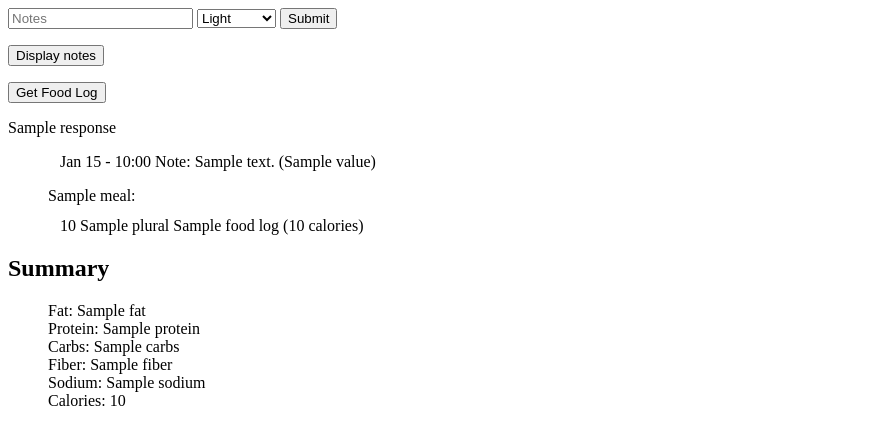
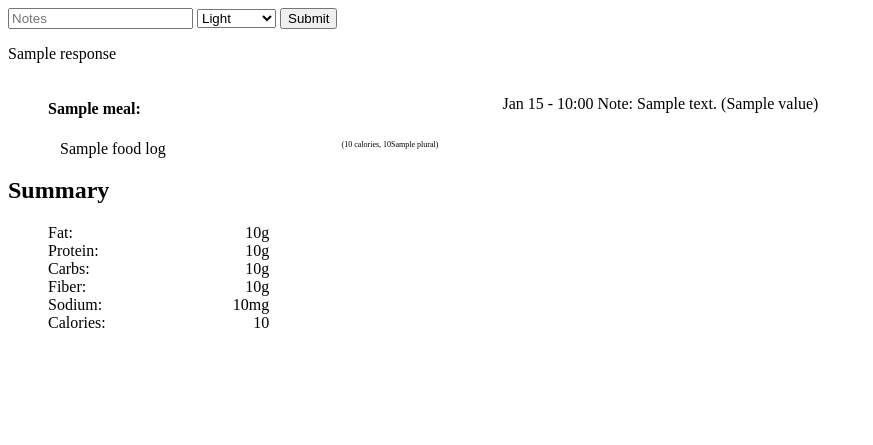
Before and after one commit to chrispouliot/fitbit-note-merger, a Flask app: template templates/index.html in a window 1280 px wide. Shown: the top 445 px of the page, without its empty margins (0-873 px from the left). Run offline with Flask 2, Linux system fonts and the light colour scheme; the template is opened without the code that fills it: most values are stand-ins (such as "Sample title", 1, 10 or a date in 2020).

Commit message:
Display food log and notes side by side, and on page load

```diff
--- a/app.py
+++ b/app.py
@@ -15,13 +15,15 @@ def error(error):
 def index():
     if 'user_id' not in session:
         return redirect(get_authorize_url())
-    return render_template('index.html')
+    food_log = get_food_log(session.get('user_id'))
+    notes = Note.list_notes()
+    return render_template('index.html', food=food_log, notes=notes)
 
 
 @app.route('/auth_callback')
 def auth_callback():
     session['user_id'] = complete_auth(request.args.get('code'))
-    return render_template('index.html')
+    return redirect('/')
 
 
 @app.route('/note', methods=['POST'])
@@ -35,18 +37,12 @@ def create_note():
             return render_template('index.html', response="Invalid classifier")
 
     Note.create_note(text, classifier)
-    return render_template('index.html', response="Note created")
-
-
-@app.route('/note')
-def list_notes():
-    return render_template('index.html', response="Retrieved notes", notes=Note.list_notes())
+    return redirect('/')
 
 
 @app.route('/food')
 def list_food():
-    food_log = get_food_log(session.get('user_id'))
-    return render_template('index.html', response="Retrieved food log", food=food_log)
+    return redirect('/')
 
 
 if __name__ == "__main__":
--- a/templates/index.html
+++ b/templates/index.html
@@ -15,43 +15,48 @@
       <button type="submit">Submit</button>
     </form>
 
-    <form action="/note" method="get">
-      <input type="submit" value="Display notes">
-    </form>
-
-    <form action="/food" method = "get">
-      <input type="submit" name="food_log" value="Get Food Log" />
-    </form>
-
     {% if response %}
       <p>{{response}}</p>
     {% endif %}
 
-    <ul style="list-style: none;">
-    {% for note in notes %}
-      <li style="margin: 0.75em;">{{note.created_date.strftime('%b %d - %I:%M %Z')}} Note: {{note.text}} ({{note.classifier.value}})</li>
-    {% endfor %}
-    </ul>
-
-    {% if food %}
+    <div style="display: flex;">
+      <div style="flex: 1;">
         <ul style="list-style: none;">
         {% for meal, food_logs in food.meals.items() %}
-        <li>{{meal}}:</li>
+          <li><h4>{{meal}}:</h4></li>
           {% for food_log in food_logs %}
-          <li style="margin: 0.75em;">{{food_log.unit['amount']}} {{food_log.unit['plural']}} {{food_log.name}} ({{food_log.calories}} calories)</li>
+            <li style="margin: 0.75em;">{{food_log.name}} <span style="font-size: 50%;float: right;">({{food_log.calories}} calories, {{food_log.unit['amount']}}{{food_log.unit['plural']}})</span></li>
           {% endfor %}
         {% endfor %}
         </ul>
         <h2>Summary</h2>
+        <ul style="list-style: none;width: 50%">
+          <li>Fat: <span style="float:right;">{{food.summary['fat']|round}}g</span></li>
+          <li>Protein: <span style="float:right;">{{food.summary['protein']|round}}g</span></li>
+          <li>Carbs: <span style="float:right;">{{food.summary['carbs']|round}}g</span></li>
+          <li>Fiber: <span style="float:right;">{{food.summary['fiber']|round}}g</span></li>
+          <li>Sodium: <span style="float:right;">{{food.summary['sodium']|round}}mg</span></li>
+          <li>Calories: <span style="float:right;">{{food.summary['calories']|round}}</span></li>
+        </ul>
+      </div>
+
+      <div style="flex: 0 0 65%;">
         <ul style="list-style: none;">
-        <li>Fat: {{food.summary['fat']}}</li>
-        <li>Protein: {{food.summary['protein']}}</li>
-        <li>Carbs: {{food.summary['carbs']}}</li>
-        <li>Fiber: {{food.summary['fiber']}}</li>
-        <li>Sodium: {{food.summary['sodium']}}</li>
-        <li>Calories: {{food.summary['calories']}}</li>
+        {% for note in notes %}
+          {% if note.classifier.value == "Moderate" %}
+            {% set style="color: orange;"%}
+          {% elif note.classifier.value == "Severe" %}
+            {% set style="color: red;"%}
+          {% elif note.classifier.value == "Important" %}
+            {% set style="color: blue;"%}
+          {% else %}
+            {% set style="" %}
+          {% endif %}
+          <li style="margin: 0.75em;">{{note.created_date.strftime('%b %d - %I:%M %Z')}} Note: {{note.text}} <span style="{{style}}">({{note.classifier.value}})</span></li>
+        {% endfor %}
         </ul>
-    {% endif %}
+      </div>
+    </div>
 
   </body>
 </html>
```
Lines whose indentation alone changed are shown as unchanged.
